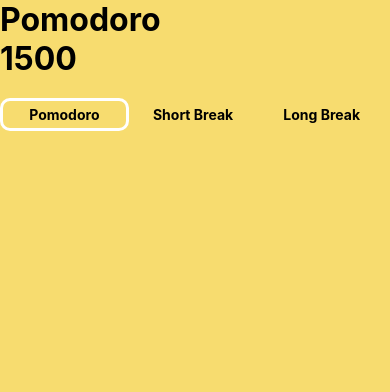
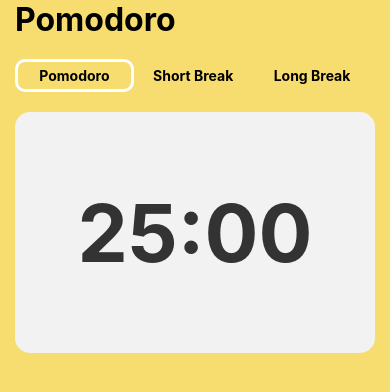
Before and after one commit to emmanuel-cruz-dev/pomodoro-react-native, a React Native app: screen / in a window 390 px wide. Shown: the top 392 px of the page. Built offline with nearby package versions, Linux system fonts and the light colour scheme.

Commit message:
formateando el contador de tiempo en Timer

```diff
--- a/App.js
+++ b/App.js
@@ -1,6 +1,7 @@
 import { StyleSheet, Platform, Text, View, SafeAreaView } from "react-native";
 import { useState } from "react";
 import Header from "./src/components/Header";
+import Timer from "./src/components/Timer";
 
 const colors = ["#F7DC6F", "#A2D9CE", "#D7BDE2"];
 
@@ -13,14 +14,20 @@
     <SafeAreaView
       style={[styles.container, { backgroundColor: colors[currentTime] }]}
     >
-      <View style={{ paddingTop: Platform.OS === "android" && 30 }}>
+      <View
+        style={{
+          flex: 1,
+          paddingHorizontal: 15,
+          paddingTop: Platform.OS === "android" && 30,
+        }}
+      >
         <Text style={styles.text}>Pomodoro</Text>
-        <Text style={styles.text}>{time}</Text>
         <Header
           setTime={setTime}
           currentTime={currentTime}
           setCurrentTime={setCurrentTime}
         />
+        <Timer time={time} />
       </View>
     </SafeAreaView>
   );
--- /dev/null
+++ b/src/components/Timer.jsx
@@ -0,0 +1,29 @@
+import { View, Text, StyleSheet } from "react-native";
+
+export default function Timer({ time }) {
+  const formattedTime = `${Math.floor(time / 60)
+    .toString()
+    .padStart(2, "0")}:${(time % 60).toString().padStart(2, "0")}`;
+
+  return (
+    <View style={styles.container}>
+      <Text style={styles.time}>{formattedTime}</Text>
+    </View>
+  );
+}
+
+const styles = StyleSheet.create({
+  container: {
+    flex: 0.3,
+    justifyContent: "center",
+    backgroundColor: "#F2F2F2",
+    padding: 15,
+    borderRadius: 15,
+  },
+  time: {
+    fontSize: 80,
+    fontWeight: "bold",
+    textAlign: "center",
+    color: "#333333",
+  },
+});
```
